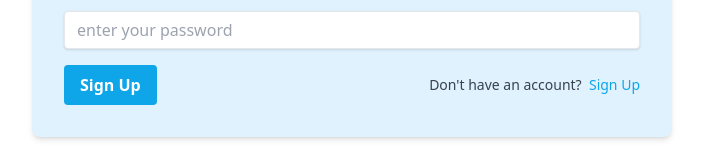
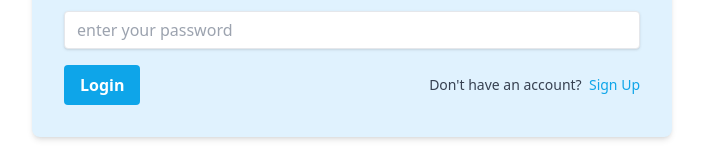
Before and after one commit to TabotCharlesBessong/Booking_App, a React (Vite) app in the folder client/: page /login in a window 1280 px wide. Shown: the part 462-617 px from the top of the page, without its empty margins (288-991 px from the left). Built offline with nearby package versions, Linux system fonts and the light colour scheme.

Commit message:
seperated the auth pages and created navigation with reactrouterdom

```diff
--- a/client/src/App.tsx
+++ b/client/src/App.tsx
@@ -3,7 +3,6 @@ import React, { Fragment } from "react";
 import { BrowserRouter, Routes, Route } from "react-router-dom";
 
 import { Header } from "./components";
-import AuthPage from "./pages/AuthPage";
 import MovieDashboard from "./components/templates/movies/MovieDashboard";
 import ProfilePage from "./components/templates/user/ProfilePage";
 import Login from "./pages/auth/login/Login";
@@ -13,7 +12,7 @@ function App() {
   return (
     <BrowserRouter>
       <Routes>
-        <Route path="/home" element={<Header />} />
+        <Route path="/home" element={<Header />} />import AuthPage from "./pages/AuthPage";
         <Route path="/login" element={<Login />} />
         <Route path="/signup" element={<Signup />} />
         <Route path="/moviedash" element={<MovieDashboard />} />
--- a/client/src/pages/auth/login/Login.tsx
+++ b/client/src/pages/auth/login/Login.tsx
@@ -21,7 +21,7 @@ const Login = () => {
               type="submit"
               className="px-4 py-2 font-bold text-white rounded bg-sky-500 hover:bg-sky-700 focus:outline-none focus:ring-2 focus:ring-blue-400 focus:ring-opacity-50"
             >
-              {isSignup ? 'Sign Up' : 'Login'}
+              Login
             </button>
 
 
--- a/client/src/pages/auth/signup/Signup.tsx
+++ b/client/src/pages/auth/signup/Signup.tsx
@@ -21,7 +21,7 @@ const Signup = () => {
               type="submit"
               className="px-4 py-2 font-bold text-white rounded bg-sky-500 hover:bg-sky-700 focus:outline-none focus:ring-2 focus:ring-blue-400 focus:ring-opacity-50"
             >
-              {isSignup ? 'Sign Up' : 'Login'}
+              Signup
             </button>
 
               <p className="text-sm text-gray-700">
```
